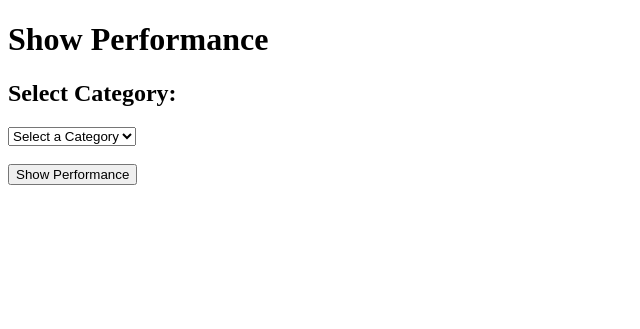
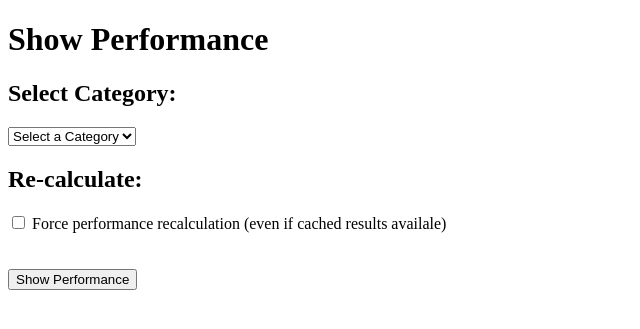
Before and after one commit to mart-r/medcatmlflow, a Flask app: template src/app/templates/performance/show_performance.html in a window 1280 px wide. Shown: the part 26-355 px from the top of the page, without its empty margins (0-640 px from the left). Run offline with Flask 3, Linux system fonts and the light colour scheme; the template is opened without the code that fills it, so the values that code supplies are empty; parts of the project's set-up code (start-up, migrations or seed data) failed here and were passed over.

Commit message:
CU-8692w9fzg: Add tick box to force recalculation of performance

```diff
--- a/src/app/performance/views.py
+++ b/src/app/performance/views.py
@@ -70,6 +70,7 @@ def show_performance():
 def calculate_performance():
     selected_model_ids = request.form.getlist("selected_models")
     selected_dataset_ids = request.form.getlist("selected_datasets")
+    request.form.get("recalc_performance")
     if not selected_model_ids or not selected_dataset_ids:
         # TODO - add message about missing stuff
         return show_performance()
--- a/src/app/templates/performance/show_performance.html
+++ b/src/app/templates/performance/show_performance.html
@@ -32,6 +32,12 @@
         {% endfor %}
     </div>
 
+    <h2>Re-calculate:</h2>
+    <label>
+        <input type="checkbox" name="recalc_performance" value="1">
+        Force performance recalculation (even if cached results availale)
+    </label><br>
+
     <br><br>
     <button type="submit">Show Performance</button>
 </form>
```
